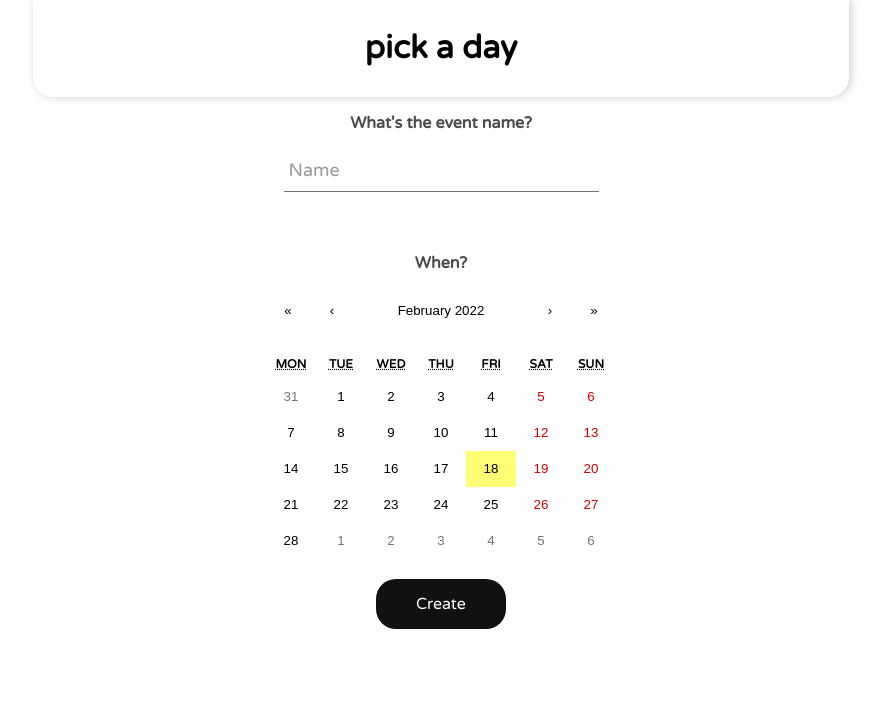
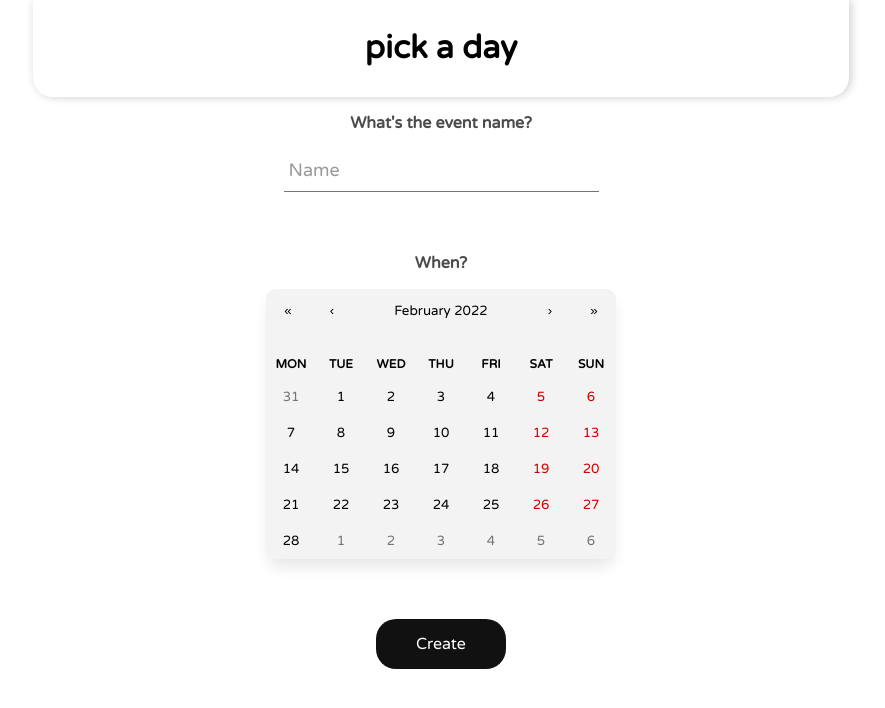
Before and after one commit to giacomoschiavo/pick-a-day, a React (Create React App) app: page / in a window 1280 px wide. Shown: the top 708 px of the page, without its empty margins (199-1084 px from the left). Built offline with nearby package versions, Linux system fonts and the light colour scheme.

Commit message:
First draft of Home completed

```diff
--- a/src/components/routes/Home.module.css
+++ b/src/components/routes/Home.module.css
@@ -1,4 +1,5 @@
 .createButton {
   border-radius: 20px;
   margin-top: 20px;
+  margin-bottom: 20px;
 }
--- a/src/components/ui/Calendar.css
+++ b/src/components/ui/Calendar.css
@@ -1,9 +1,13 @@
 .react-calendar {
   width: 350px;
   max-width: 100%;
-  background: white;
-  font-family: Arial, Helvetica, sans-serif;
+  background: #dbdbdb57;
+  font-family: 'VarelaRound';
   line-height: 1.125em;
+  box-shadow: 0px 10px 15px -3px rgba(0,0,0,0.1);
+  border-radius: 10px;
+  overflow: hidden;
+  margin-bottom: 40px;
 }
 .react-calendar--doubleView {
   width: 700px;
@@ -90,11 +94,9 @@
   background-color: #e6e6e6;
 }
 .react-calendar__tile--now {
-  background: #ffff76;
 }
 .react-calendar__tile--now:enabled:hover,
 .react-calendar__tile--now:enabled:focus {
-  background: #ffffa9;
 }
 .react-calendar__tile--hasActive {
   background: #76baff;
@@ -114,3 +116,10 @@
 .react-calendar--selectRange .react-calendar__tile--hover {
   background-color: #e6e6e6;
 }
+.react-calendar abbr {
+  font-family: 'VarelaRound';
+  text-decoration: none;
+}
+.react-calendar span {
+  font-family: 'VarelaRound';
+}
```
